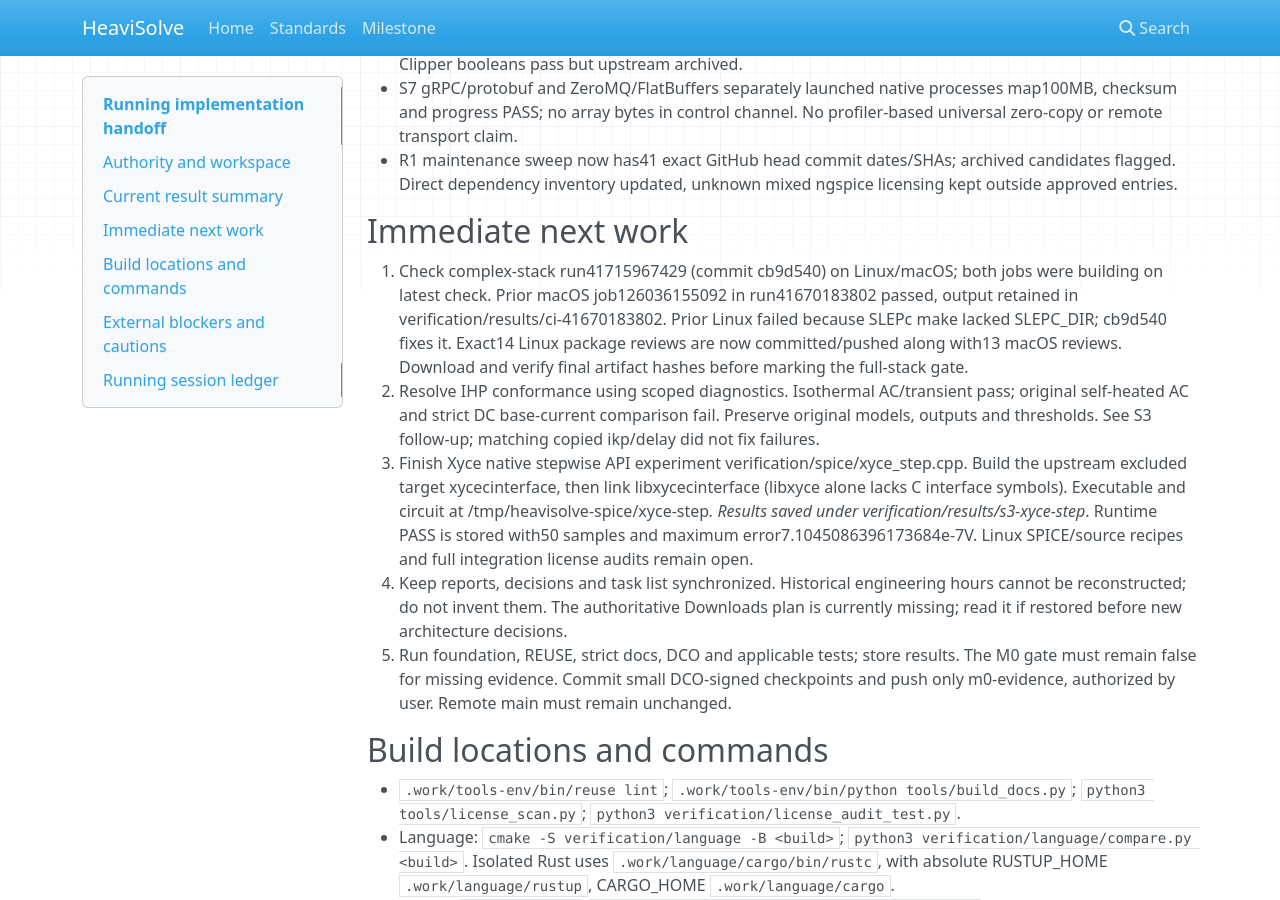
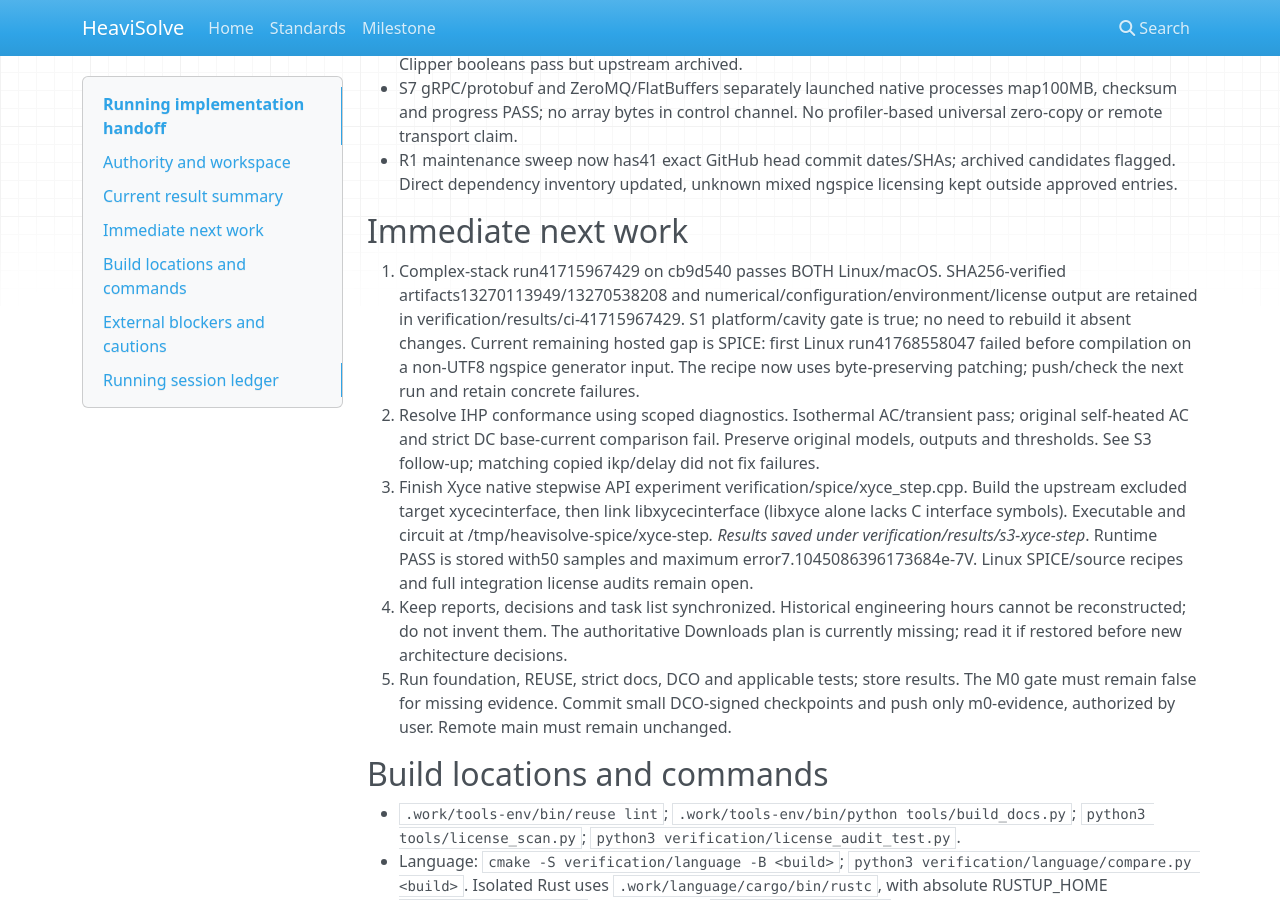
Before and after one commit to GrantdCongdon/HeaviSolve, an MkDocs documentation site: the page built from docs/milestones/M0-handoff.md, in a window 1280 px wide and 900 px high, scrolled down 991 px. Built offline with MkDocs 1.6.1, drawn with Linux system fonts in a browser that asks for light colours; nearby versions of some CDN libraries; some of the changed text lies outside the part shown.

Commit message:
Archive passing complex FEM outputs from both CI platforms
Signed-off-by: Grant Congdon <grantdcongdon@gmail.com>

```diff
--- a/docs/milestones/M0-handoff.md
+++ b/docs/milestones/M0-handoff.md
@@ -25,7 +25,7 @@ Repository: `/Users/grantdcongdon/Documents-local/Projects/Quantum Optics Statis
 
 ## Immediate next work
 
-1. Check complex-stack run41715967429 (commit cb9d540) on Linux/macOS; both jobs were building on latest check. Prior macOS job126036155092 in run41670183802 passed, output retained in verification/results/ci-41670183802. Prior Linux failed because SLEPc make lacked SLEPC_DIR; cb9d540 fixes it. Exact14 Linux package reviews are now committed/pushed along with13 macOS reviews. Download and verify final artifact hashes before marking the full-stack gate.
+1. Complex-stack run41715967429 on cb9d540 passes BOTH Linux/macOS. SHA256-verified artifacts13270113949/13270538208 and numerical/configuration/environment/license output are retained in verification/results/ci-41715967429. S1 platform/cavity gate is true; no need to rebuild it absent changes. Current remaining hosted gap is SPICE: first Linux run41768558047 failed before compilation on a non-UTF8 ngspice generator input. The recipe now uses byte-preserving patching; push/check the next run and retain concrete failures.
 2. Resolve IHP conformance using scoped diagnostics. Isothermal AC/transient pass; original self-heated AC and strict DC base-current comparison fail. Preserve original models, outputs and thresholds. See S3 follow-up; matching copied ikp/delay did not fix failures.
 3. Finish Xyce native stepwise API experiment verification/spice/xyce_step.cpp. Build the upstream excluded target xycecinterface, then link libxycecinterface (libxyce alone lacks C interface symbols). Executable and circuit at /tmp/heavisolve-spice/xyce-step*. Results saved under verification/results/s3-xyce-step*. Runtime PASS is stored with50 samples and maximum error7.1045086396173684e-7V. Linux SPICE/source recipes and full integration license audits remain open.
 4. Keep reports, decisions and task list synchronized. Historical engineering hours cannot be reconstructed; do not invent them. The authoritative Downloads plan is currently missing; read it if restored before new architecture decisions.
@@ -97,3 +97,5 @@ PETSc uses OpenBLAS; MFEM's auxiliary LAPACK symbols use host Accelerate in this
 - S1 closure: Linux complex job126195902515 in run41715967429 succeeded on cb9d540. Artifact13270113949 SHA256 a13e4b29801d12457dd1a7b93a9af5946c4bdb864d765ed4ccf303f22fca946d verified; selected output/config/environment/license logs retained in verification/results/ci-41715967429. Maximum first-six cavity error4.943565595971755e-5. One-rank success follows UCX initialization failure, so no UCX/multi-rank claim. Prior macOS run41670183802 already passed; full_fem_stack_linux_macos now true. Current macOS rerun still in progress; retrieve it when complete for same-revision evidence.
 
 - Linux SPICE recipe reviewed: tools/build_spice_stack.py + .github/workflows/spice-research.yml. Trigger is push of relevant paths to authorized m0-evidence branch or manual dispatch. Existing research candidates only; explicit research flag, no PDK/OSDI download, no production admission. New source patches target exact Xyce abs calls and ngspice generator input. Local Python syntax/help checked; native Linux build still unexecuted until pushed CI finishes. Need inspect logs, fix concrete build errors, retain failed output and do not mark conformance passed.
+
+- Same-revision complex FEM completion: macOS job126195902261 passed; artifact13270538208 SHA2565a70e84447dd5add61f23d25dec36d74e6141666097e9405c24576ebbeefef55 verified. Bothplatform outputs saved. Linux SPICE first run41768558047 failed at cfunc.mod UTF8decode; byte-preserving patch tested locally, next CI pending. Full failure excerpt stored as spice-linux-first-failure.log.
```
Also changed, not shown: docs/milestones/M0-report.md (+2 -0 lines), docs/spikes/S1-mfem.md (+2 -0 lines), 10 other files.
